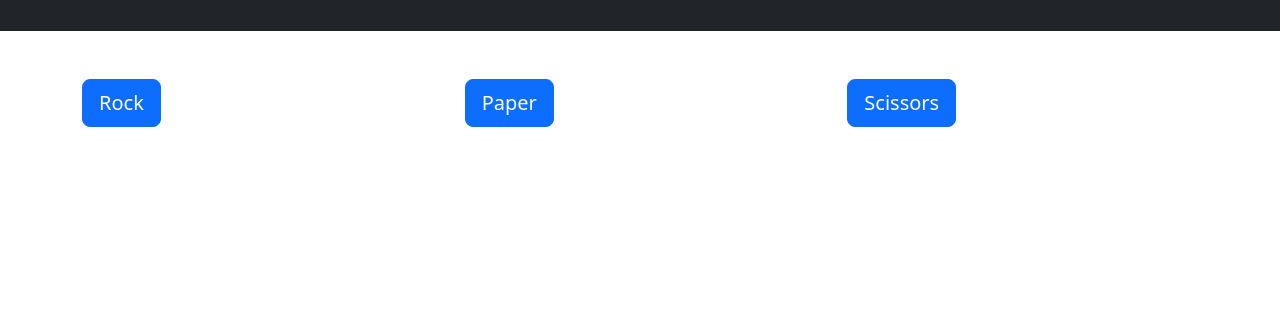
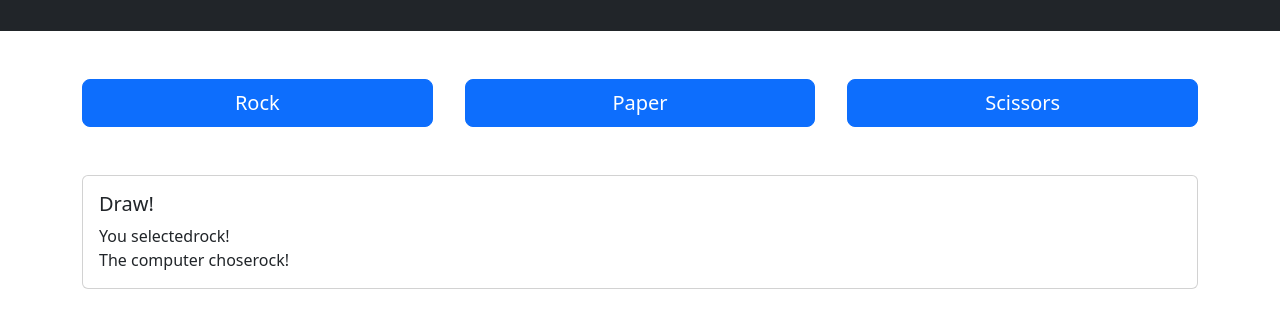
Before and after one commit to capybara0330/RockPaperScissors, a plain HTML site: page index.html in a window 1280 px wide. Both pictures are taken after a click on the button "Rock". Shown: the part 121-448 px from the top of the page. Drawn offline with nearby package versions, Linux system fonts and the light colour scheme.

Commit message:
add game logic and display results

```diff
--- a/index.html
+++ b/index.html
@@ -17,13 +17,22 @@
         <div class="container my-5">
             <div class="row gap-2">
                 <div class="col-sm">
-                    <button class="btn btn-primary btn-lg btn-block">Rock</button>
+                    <button id="rock" class="btn btn-primary btn-lg w-100">Rock</button>
                 </div>
                 <div class="col-sm">
-                    <button class="btn btn-primary btn-lg btn-block">Paper</button>
+                    <button id="paper" class="btn btn-primary btn-lg w-100">Paper</button>
                 </div>
                 <div class="col-sm">
-                    <button class="btn btn-primary btn-lg btn-block">Scissors</button>
+                    <button id="scissors" class="btn btn-primary btn-lg w-100">Scissors</button>
+                </div>
+            </div>
+        </div>
+
+        <div class="container">
+            <div class="card">
+                <div class="card-body">
+                    <h5 id="result" class="card-title">Draw!</h5>
+                    <div id="message">You selected scissors!<br />The computer chose scissors!</div>
                 </div>
             </div>
         </div>
@@ -32,5 +41,6 @@
         integrity="sha384-FKyoEForCGlyvwx9Hj09JcYn3nv7wiPVlz7YYwJrWVcXK/BmnVDxM+D2scQbITxI"
         crossorigin="anonymous"
         ></script>
+        <script src="index.js"></script>
     </body>
 </html>
--- /dev/null
+++ b/index.js
@@ -0,0 +1,36 @@
+const rock = document.getElementById("rock");
+const paper = document.getElementById("paper");
+const scissors = document.getElementById("scissors");
+const result = document.getElementById("result");
+const message = document.getElementById("message");
+
+const choices = ["rock", "paper", "scissors"];
+
+function play(event){
+    const userChoice = event.target.id;
+    message.innerHTML = "You selected" + userChoice + "!" + "<br/>";
+
+    const randomNumber = Math.floor(Math.random() * choices.length);
+    const computerChoice = choices[randomNumber];
+    message.innerHTML += "The computer chose" + computerChoice + "!";
+
+    if (computerChoice === userChoice) {
+        result.innerHTML = "Draw!";
+    } else if (computerChoice === "rock" && userChoice === "paper") {
+        result.innerHTML = "You win!";
+    } else if (computerChoice === "rock" && userChoice === "scissors") {
+        result.innerHTML = "You lose!";
+    } else if (computerChoice === "paper" && userChoice === "scissors") {
+        result.innerHTML = "You win!";
+    } else if (computerChoice === "paper" && userChoice === "rock") {
+        result.innerHTML = "You lose!";
+    } else if (computerChoice === "scissors" && userChoice === "rock") {
+        result.innerHTML = "You win!";
+    } else if (computerChoice === "scissors" && userChoice === "paper") {
+        result.innerHTML = "You lose!";
+    }
+}
+
+rock.addEventListener("click", play);
+paper.addEventListener("click", play);
+scissors.addEventListener("click", play);
```
